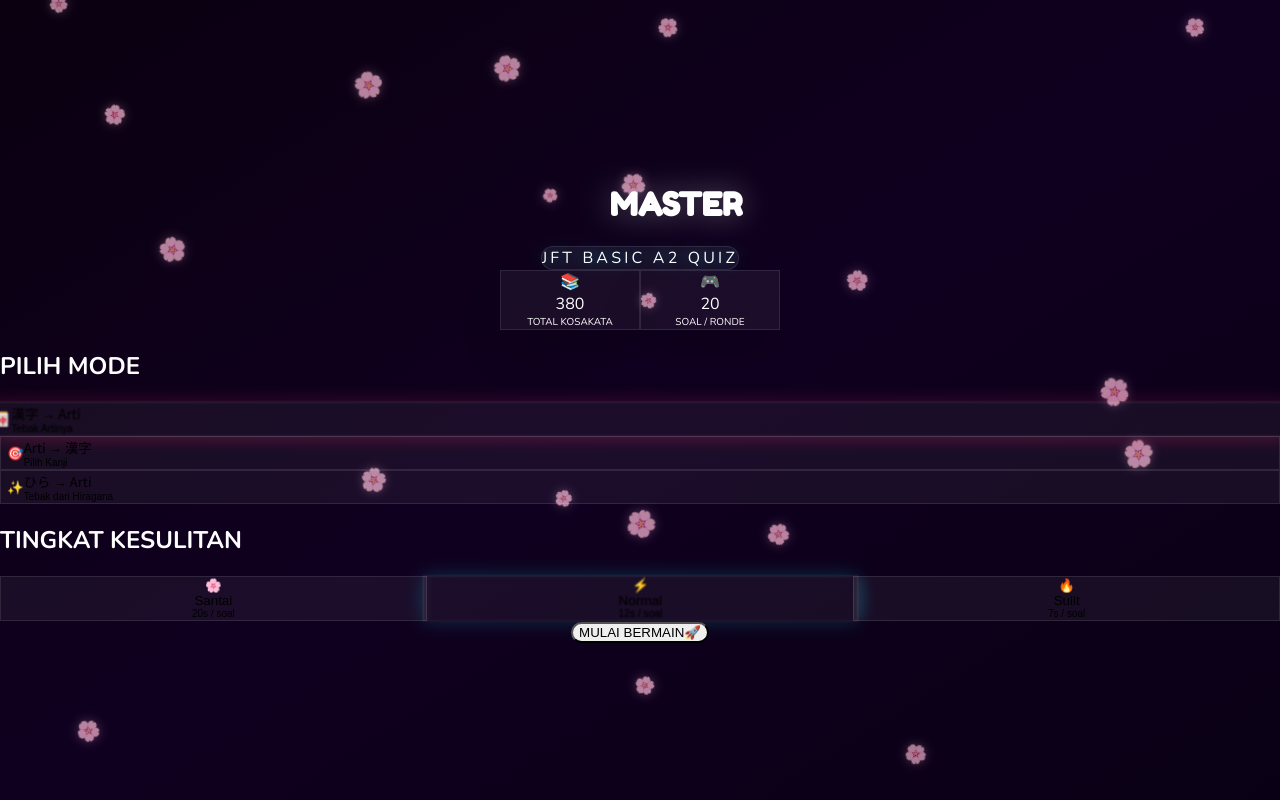
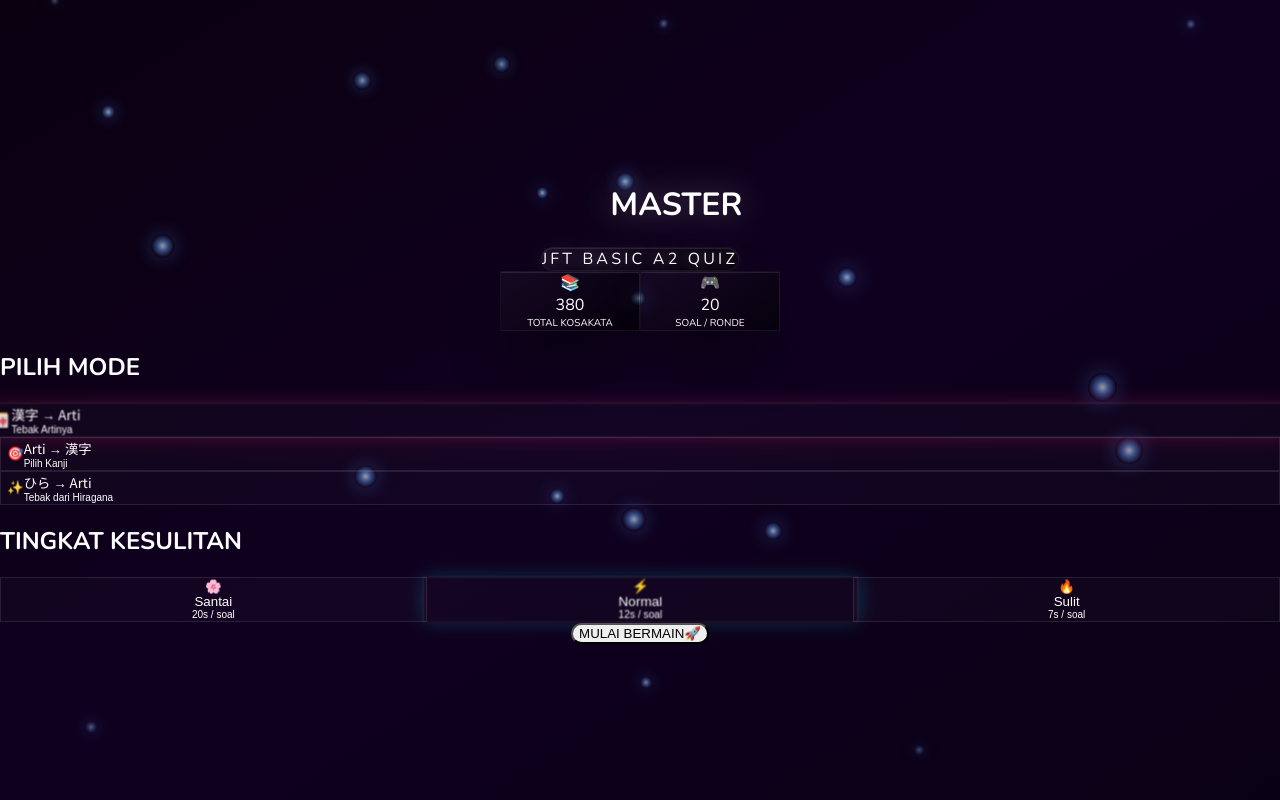
Before and after one commit to miqbaljaffar/kanji-game, a Next.js app: page / in a window 1280 px wide. Built offline with nearby package versions, Linux system fonts and the light colour scheme.

Commit message:
update warna

```diff
--- a/app/globals.css
+++ b/app/globals.css
@@ -1,41 +1,47 @@
-@import url('https://fonts.googleapis.com/css2?family=Fredoka+One&family=Nunito:wght@400;600;700;800;900&family=Noto+Sans+JP:wght@400;700;900&display=swap');
+@import url('https://fonts.googleapis.com/css2?family=Nunito:wght@300;400;600;700;800;900&family=Noto+Sans+JP:wght@300;400;700;900&display=swap');
 
 @tailwind base;
 @tailwind components;
 @tailwind utilities;
 
 :root {
-  --font-display: 'Fredoka One', cursive;
+  /* Menggunakan Nunito secara menyeluruh untuk kesan elegan dan modern */
+  --font-display: 'Nunito', sans-serif;
   --font-body: 'Nunito', sans-serif;
   --font-jp: 'Noto Sans JP', sans-serif;
 
-  --neon-pink: #ff2d78;
-  --neon-cyan: #00f5ff;
-  --neon-yellow: #ffee00;
-  --neon-green: #00ff88;
-  --neon-purple: #b300ff;
+  /* Palet Warna Eksklusif: Hitam, Putih, Biru */
+  --theme-bg: #030305;
+  --theme-blue-light: #60a5fa;
+  --theme-blue-main: #2563eb;
+  --theme-blue-dark: #1e3a8a;
+  --theme-white: #ffffff;
 }
 
 @layer components {
-  /* Mengganti semua sintaks Tailwind dengan standard CSS agar 100% aman saat di-build dengan Tailwind v4 */
+  /* Premium Glassmorphism: Gelap, tajam, dan berkelas */
   .glass-panel {
-    backdrop-filter: blur(12px);
-    -webkit-backdrop-filter: blur(12px);
-    box-shadow: 0 25px 50px -12px rgba(0, 0, 0, 0.25);
-    background-color: rgba(255, 255, 255, 0.05);
-    border: 1px solid rgba(255, 255, 255, 0.1);
+    backdrop-filter: blur(24px);
+    -webkit-backdrop-filter: blur(24px);
+    background: linear-gradient(145deg, rgba(255, 255, 255, 0.03) 0%, rgba(0, 0, 0, 0.6) 100%);
+    box-shadow: 0 30px 60px -15px rgba(0, 0, 0, 0.9), inset 0 1px 0 rgba(255, 255, 255, 0.1);
+    border: 1px solid rgba(255, 255, 255, 0.05);
   }
 
   .glass-button {
-    backdrop-filter: blur(4px);
-    -webkit-backdrop-filter: blur(4px);
-    transition: all 0.3s cubic-bezier(0.4, 0, 0.2, 1);
-    background-color: rgba(255, 255, 255, 0.05);
+    backdrop-filter: blur(12px);
+    -webkit-backdrop-filter: blur(12px);
+    transition: all 0.4s cubic-bezier(0.25, 1, 0.5, 1);
+    background-color: rgba(255, 255, 255, 0.02);
     border: 1px solid rgba(255, 255, 255, 0.1);
+    color: var(--theme-white);
   }
 
   .glass-button:hover {
-    background-color: rgba(255, 255, 255, 0.1);
+    background-color: rgba(37, 99, 235, 0.1); /* Efek sentuhan biru */
+    border-color: rgba(96, 165, 250, 0.5);
+    box-shadow: 0 10px 30px -10px rgba(37, 99, 235, 0.5);
+    transform: translateY(-2px);
   }
 }
 
@@ -47,13 +53,13 @@ html, body {
   margin: 0;
   padding: 0;
   font-family: var(--font-body);
-  background-color: #07000d;
-  color: white;
+  background-color: var(--theme-bg);
+  color: var(--theme-white);
   overflow-x: hidden;
 }
 
 /* =========================================
-   BACKGROUND ANIMATIONS
+   BACKGROUND ANIMATIONS (ELEGANT MODE)
    ========================================= */
 .sakura-container {
   position: fixed;
@@ -63,106 +69,123 @@ html, body {
   overflow: hidden;
 }
 
+/* Mengganti bunga sakura dengan partikel cahaya biru/putih (Orb) */
 .sakura {
   position: absolute;
   top: -50px;
   animation: sakuraFall linear infinite;
   opacity: 0;
-  filter: drop-shadow(0 0 5px rgba(255, 183, 204, 0.4));
 }
 
 .sakura::before {
-  content: '🌸';
-  font-size: inherit;
+  content: '';
+  display: block;
+  width: 1em;
+  height: 1em;
+  border-radius: 50%;
+  background: radial-gradient(circle, #ffffff 0%, rgba(96, 165, 250, 0.8) 30%, transparent 70%);
+  box-shadow: 0 0 20px rgba(96, 165, 250, 0.5);
 }
 
 @keyframes sakuraFall {
-  0% { transform: translateY(-5vh) translateX(0) rotate(0deg); opacity: 0; }
-  10% { opacity: 0.7; }
-  50% { transform: translateY(50vh) translateX(40px) rotate(180deg); }
-  90% { opacity: 0.7; }
-  100% { transform: translateY(110vh) translateX(-40px) rotate(360deg); opacity: 0; }
+  0% { transform: translateY(-5vh) translateX(0) scale(0.5); opacity: 0; }
+  20% { opacity: 0.6; }
+  50% { transform: translateY(50vh) translateX(30px) scale(1.2); }
+  80% { opacity: 0.6; }
+  100% { transform: translateY(110vh) translateX(-30px) scale(0.5); opacity: 0; }
 }
 
 .grid-pattern {
   background-image:
-    linear-gradient(rgba(0, 245, 255, 0.04) 1px, transparent 1px),
-    linear-gradient(90deg, rgba(0, 245, 255, 0.04) 1px, transparent 1px);
-  background-size: 50px 50px;
-  /* Membuat grid perlahan menghilang di pinggiran layar */
+    linear-gradient(rgba(255, 255, 255, 0.02) 1px, transparent 1px),
+    linear-gradient(90deg, rgba(255, 255, 255, 0.02) 1px, transparent 1px);
+  background-size: 60px 60px;
   mask-image: radial-gradient(ellipse at center, black 10%, transparent 80%);
   -webkit-mask-image: radial-gradient(ellipse at center, black 10%, transparent 80%);
 }
 
 .shooting-star {
   position: absolute;
-  width: 2px;
-  height: 100px;
-  background: linear-gradient(to bottom, transparent, rgba(0, 245, 255, 0.8), transparent);
+  width: 1px;
+  height: 120px;
+  background: linear-gradient(to bottom, transparent, rgba(255, 255, 255, 0.8), transparent);
   animation: shootingStar linear infinite;
   opacity: 0;
+  filter: drop-shadow(0 0 8px rgba(96, 165, 250, 0.8));
 }
 
 @keyframes shootingStar {
   0% { opacity: 0; transform: translate(0, -100px) rotate(45deg); }
-  10% { opacity: 1; }
-  20% { opacity: 0; transform: translate(400px, 300px) rotate(45deg); }
+  15% { opacity: 1; }
+  30% { opacity: 0; transform: translate(500px, 400px) rotate(45deg); }
   100% { opacity: 0; }
 }
 
 /* =========================================
-   TEXT & BORDER GLOW EFFECTS
+   TEXT & BORDER EFFECTS (OVERRIDE WARNA)
    ========================================= */
+/* Memaksa efek glow sebelumnya agar selaras dengan tema Putih & Biru */
 .text-glow-pink {
-  text-shadow: 0 0 15px rgba(255, 45, 120, 0.6);
+  text-shadow: 0 0 20px rgba(96, 165, 250, 0.6); /* Diubah ke Biru */
 }
 
 .text-glow-cyan {
-  text-shadow: 0 0 15px rgba(0, 245, 255, 0.6);
+  text-shadow: 0 0 15px rgba(255, 255, 255, 0.5); /* Diubah ke Putih */
 }
 
+/* Jawaban Benar: Dikonversi ke Cahaya Biru Elegan */
 .neon-border-green {
-  box-shadow: 0 0 20px rgba(0, 255, 136, 0.3), inset 0 0 10px rgba(0, 255, 136, 0.1);
+  box-shadow: 0 0 25px rgba(37, 99, 235, 0.4), inset 0 0 15px rgba(37, 99, 235, 0.2);
+  border-color: var(--theme-blue-light) !important;
+  background-color: rgba(37, 99, 235, 0.1) !important;
 }
 
+/* Jawaban Salah: Dikonversi ke Putih / Abu-abu Tegas */
 .neon-border-red {
-  box-shadow: 0 0 20px rgba(255, 51, 51, 0.3), inset 0 0 10px rgba(255, 51, 51, 0.1);
+  box-shadow: 0 0 15px rgba(255, 255, 255, 0.1), inset 0 0 10px rgba(255, 255, 255, 0.05);
+  border-color: rgba(255, 255, 255, 0.5) !important;
+  background-color: rgba(255, 255, 255, 0.05) !important;
 }
 
 /* =========================================
    CUSTOM ANIMATIONS
    ========================================= */
 .animate-bounce-in {
-  animation: bounceIn 0.6s cubic-bezier(0.34, 1.56, 0.64, 1) both;
+  animation: bounceIn 0.8s cubic-bezier(0.16, 1, 0.3, 1) both;
 }
 
 @keyframes bounceIn {
-  0% { transform: scale(0.8); opacity: 0; }
-  100% { transform: scale(1); opacity: 1; }
+  0% { transform: scale(0.9); opacity: 0; filter: blur(4px); }
+  100% { transform: scale(1); opacity: 1; filter: blur(0); }
 }
 
 .animate-slide-up {
-  animation: slideUp 0.6s cubic-bezier(0.16, 1, 0.3, 1) forwards;
+  animation: slideUp 0.7s cubic-bezier(0.16, 1, 0.3, 1) forwards;
   opacity: 0;
 }
 
 @keyframes slideUp {
-  from { transform: translateY(30px); opacity: 0; }
-  to { transform: translateY(0); opacity: 1; }
+  from { transform: translateY(40px); opacity: 0; filter: blur(4px); }
+  to { transform: translateY(0); opacity: 1; filter: blur(0); }
 }
 
 .float-score {
-  animation: floatScore 1.2s cubic-bezier(0.16, 1, 0.3, 1) forwards;
+  animation: floatScore 1.5s cubic-bezier(0.16, 1, 0.3, 1) forwards;
 }
 
 @keyframes floatScore {
   0% { transform: translateY(0) scale(0.8); opacity: 0; }
-  20% { transform: translateY(-20px) scale(1.2); opacity: 1; }
-  100% { transform: translateY(-80px) scale(1); opacity: 0; }
+  15% { transform: translateY(-20px) scale(1.1); opacity: 1; }
+  100% { transform: translateY(-100px) scale(1); opacity: 0; }
 }
 
-/* Scrollbar */
-::-webkit-scrollbar { width: 6px; }
-::-webkit-scrollbar-track { background: #0a0010; }
-::-webkit-scrollbar-thumb { background: rgba(255, 45, 120, 0.5); border-radius: 10px; }
-::-webkit-scrollbar-thumb:hover { background: rgba(255, 45, 120, 0.8); }
+/* Scrollbar - Nuansa Biru Premium */
+::-webkit-scrollbar { width: 4px; }
+::-webkit-scrollbar-track { background: var(--theme-bg); }
+::-webkit-scrollbar-thumb { background: rgba(96, 165, 250, 0.3); border-radius: 10px; }
+::-webkit-scrollbar-thumb:hover { background: rgba(96, 165, 250, 0.6); }
+
+/* Menghilangkan outline biru bawaan browser saat klik */
+button {
+  outline: none !important;
+}
```
